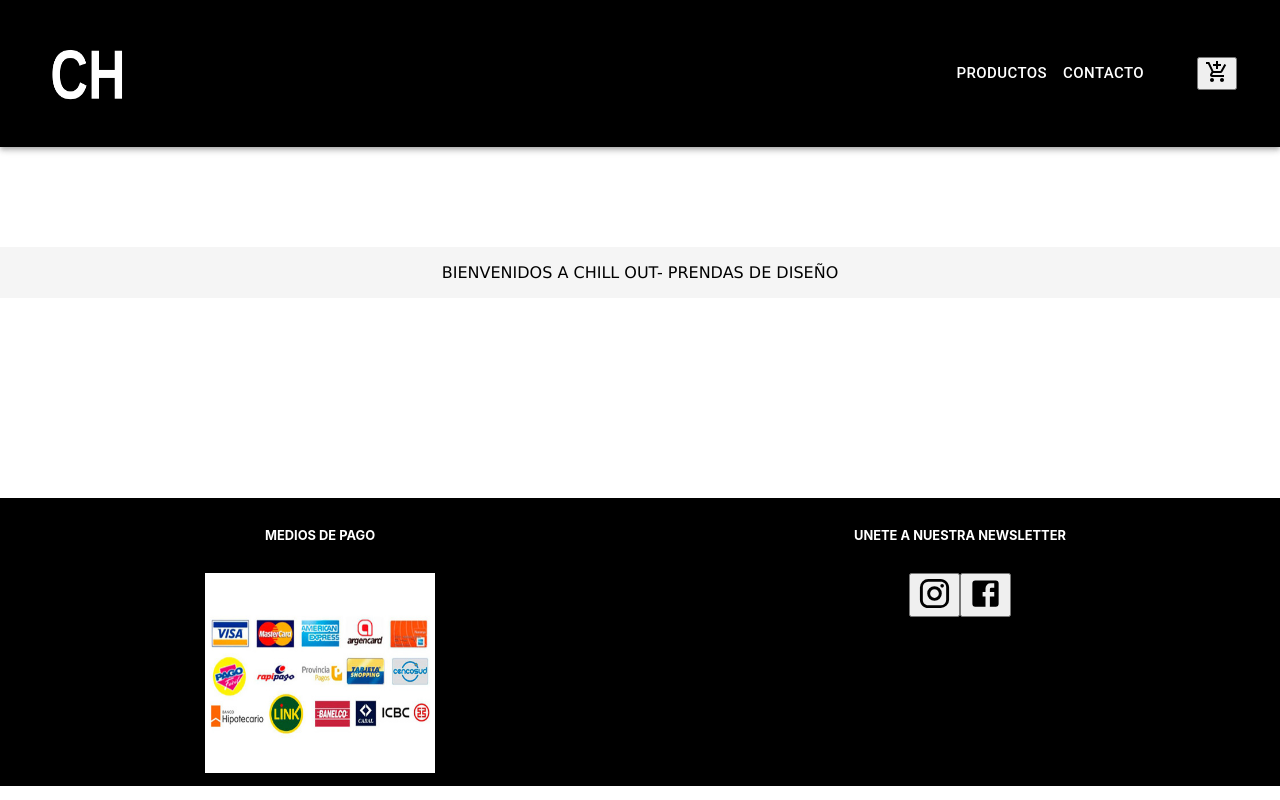
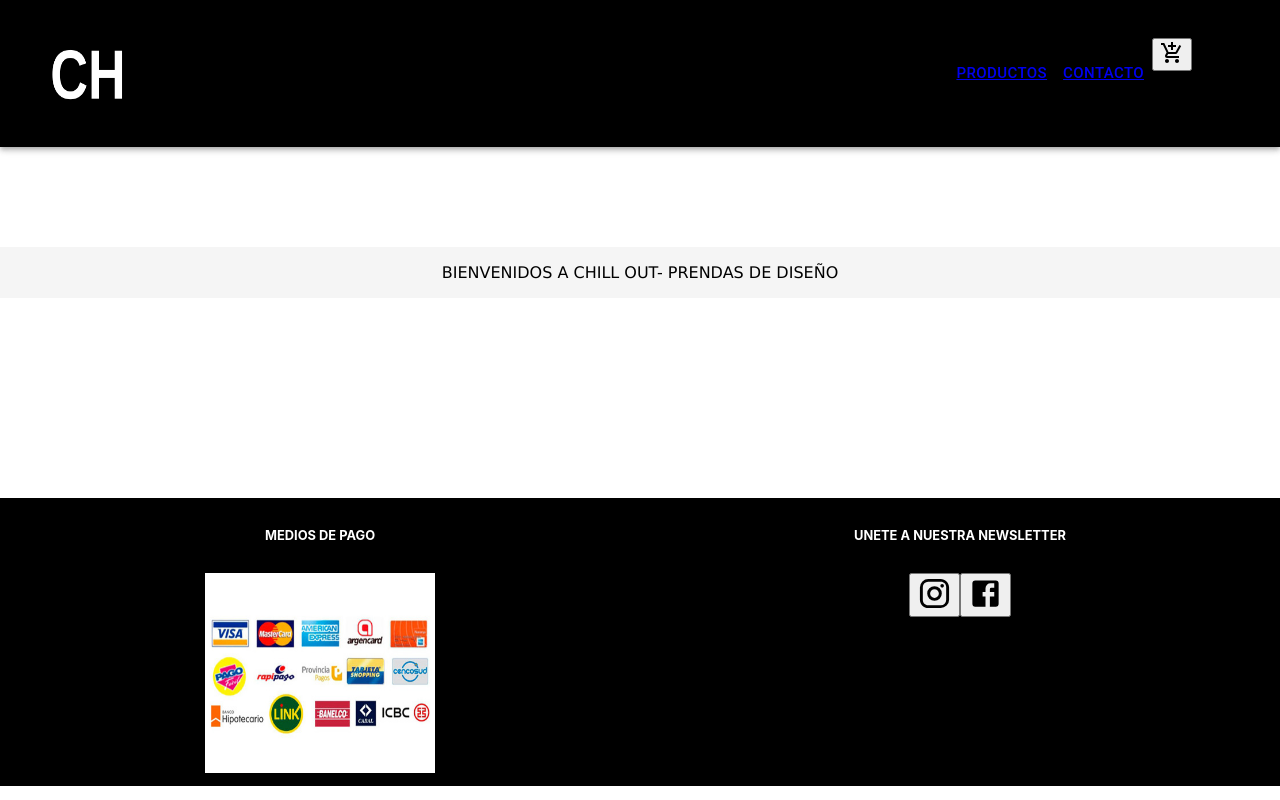
Before and after one commit to palmaroocchiagustina/react, a React (Create React App) app: page / in a window 1280 px wide. Built offline with nearby package versions, Linux system fonts and the light colour scheme.

Commit message:
PreEntrega1+PalmarocchiAgustina

```diff
--- a/src/components/Navbar.jsx
+++ b/src/components/Navbar.jsx
@@ -13,8 +13,11 @@ import logo from "../img/logo.png";
 import CartWidget from './CartWidget';
 
 
-const pages = ['Productos', 'Contacto'];
-const settings = ['Profile', 'Account', 'Dashboard', 'Logout'];
+const pages = [
+  {label: "Productos", link:"/productos"},
+  {label: "Contacto", link:"/contacto"},
+
+];
 
 export default function Navbar({color}) {
   const [anchorElNav, setAnchorElNav] = React.useState(null);
@@ -90,8 +93,10 @@ export default function Navbar({color}) {
               }}
             >
               {pages.map((page) => (
-                <MenuItem key={page} onClick={handleCloseNavMenu}>
-                  <Typography textAlign="center">{page}</Typography>
+                <MenuItem key={page.label} onClick={handleCloseNavMenu}>
+                  <Typography textAlign="center">
+                  <a href=  {page.link}>{page.label}</a>
+                 </Typography>
                 </MenuItem>
               ))}
             </Menu>
@@ -118,45 +123,18 @@ export default function Navbar({color}) {
           <Box className='appbar' sx={{ flexGrow: 1, display: { xs: 'none', md: 'flex' } }}>
             {pages.map((page) => (
               <Button
-                key={page}
+                key={page.label}
                 onClick={handleCloseNavMenu}
                 sx={{ my: 2, color: 'white', display: 'block', fontSize: 15 }}
               >
-                {page}
+              <a href= {page.link}> {page.label}</a>
+
 
               </Button>
             ))}
 
-          </Box>
-
-          <Box sx={{ flexGrow: 0 }}>
-
-           <CartWidget/>
-
-            <Menu
-              sx={{ mt: '45px' }}
-              id="menu-appbar"
-              anchorEl={anchorElUser}
-              anchorOrigin={{
-                vertical: 'top',
-                horizontal: 'right',
-              }}
-              keepMounted
-              transformOrigin={{
-                vertical: 'top',
-                horizontal: 'right',
-              }}
-              open={Boolean(anchorElUser)}
-              onClose={handleCloseUserMenu}
-            >
-
-              {settings.map((setting) => (
-                <MenuItem key={setting} onClick={handleCloseUserMenu}>
-                  <Typography textAlign="center">{setting}</Typography>
-                </MenuItem>
-              ))}
-            </Menu>
-          </Box>
+         <CartWidget/>
+         </Box>
         </Toolbar>
       </Container>
     </AppBar>
```
